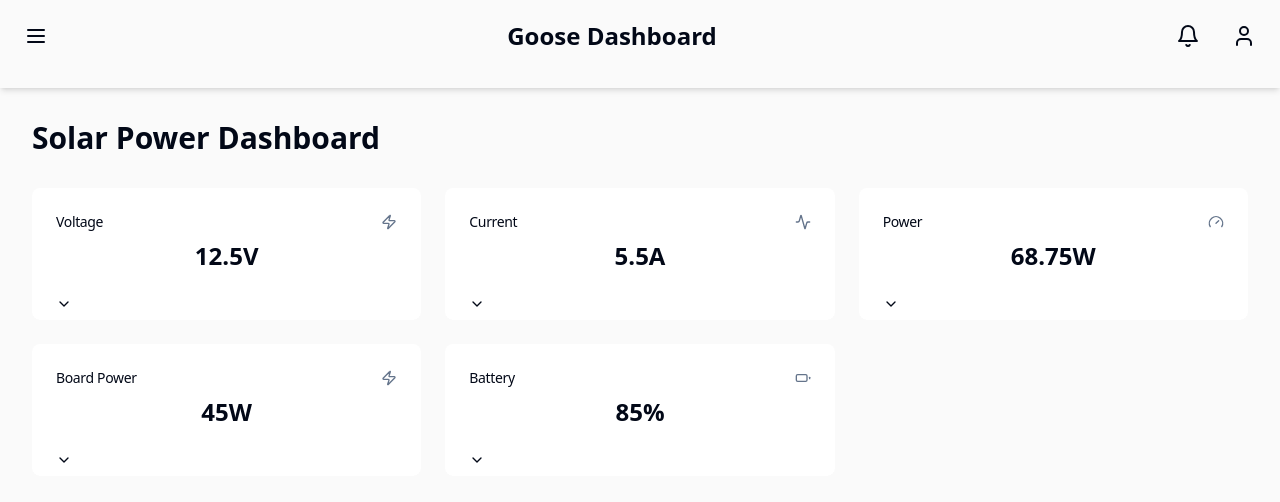
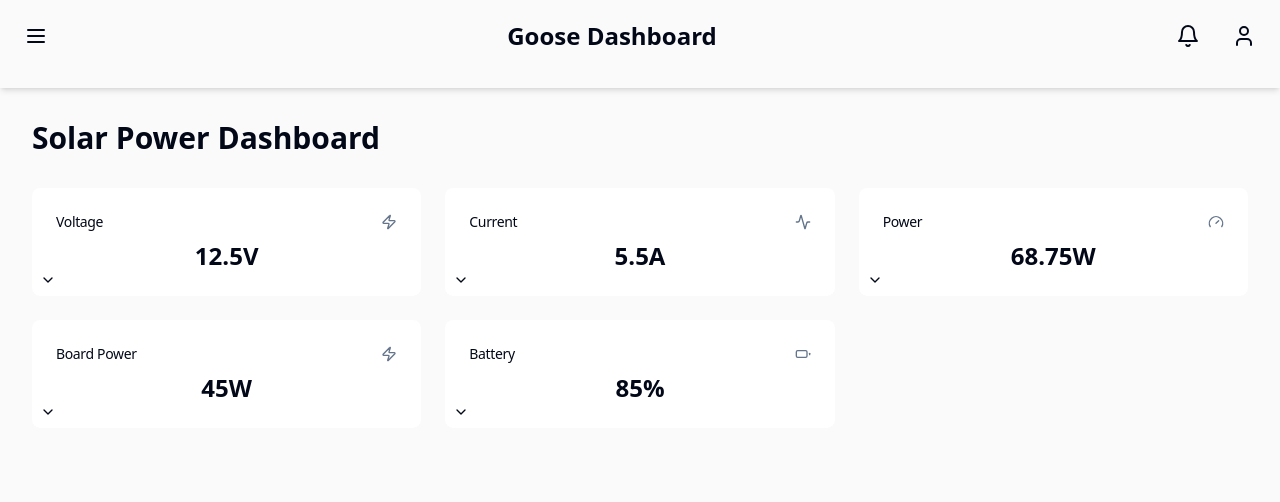
Before and after one commit to ebinchandycheriyil/solarpulse-dashboard, a React (Vite) app: page / in a window 1280 px wide. Shown: the top 502 px of the page. Built offline with nearby package versions, Linux system fonts and the light colour scheme.

Commit message:
Fix arrow animation in value card
Ensure the arrow in the value card remains fixed at the bottom left corner and only rotates when the card expands, preventing any jumping motion during the animation.
[skip gpt_engineer]

```diff
--- a/src/pages/Index.jsx
+++ b/src/pages/Index.jsx
@@ -29,7 +29,7 @@ const MetricCard = ({ title, value, unit, icon: Icon, dataKey, stroke }) => {
     >
       <Collapsible open={isOpen} onOpenChange={setIsOpen}>
         <CollapsibleTrigger className="w-full">
-          <Card className="bg-transparent border-none">
+          <Card className="bg-transparent border-none relative">
             <CardHeader className="flex flex-row items-center justify-between space-y-0 pb-2">
               <CardTitle className="text-sm font-medium">{title}</CardTitle>
               <Icon className="h-4 w-4 text-muted-foreground" />
@@ -37,15 +37,14 @@ const MetricCard = ({ title, value, unit, icon: Icon, dataKey, stroke }) => {
             <CardContent>
               <div className="text-2xl font-bold">{value}{unit}</div>
             </CardContent>
-            <div className="px-6 pb-2">
             <motion.div
+              className="absolute bottom-2 left-2"
               initial={false}
               animate={{ rotate: isOpen ? 180 : 0 }}
               transition={{ duration: 0.3 }}
             >
               <ChevronDown className="h-4 w-4" />
             </motion.div>
-            </div>
           </Card>
         </CollapsibleTrigger>
         <AnimatePresence>
```
Lines whose indentation alone changed are shown as unchanged.
